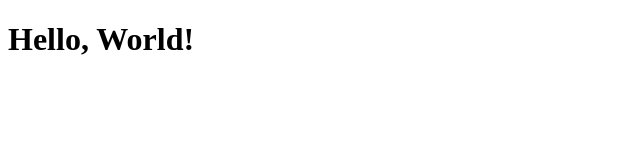
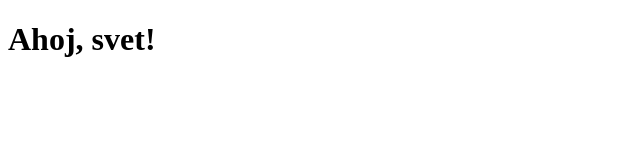
Before and after one commit to Julbrych/sei4-Ulbrich, a plain HTML site: page index.html in a window 1280 px wide. Shown: the whole page, without its empty margins (0-640 px from the left). Drawn offline with Linux system fonts and the light colour scheme.

Commit message:
Translate to SK

```diff
--- a/index.html
+++ b/index.html
@@ -7,6 +7,6 @@
     <title>Nadpis</title>
 </head>
 <body>
-    <h1>Hello, World!</h1>
+    <h1>Ahoj, svet!</h1>
 </body>
 </html>
```
